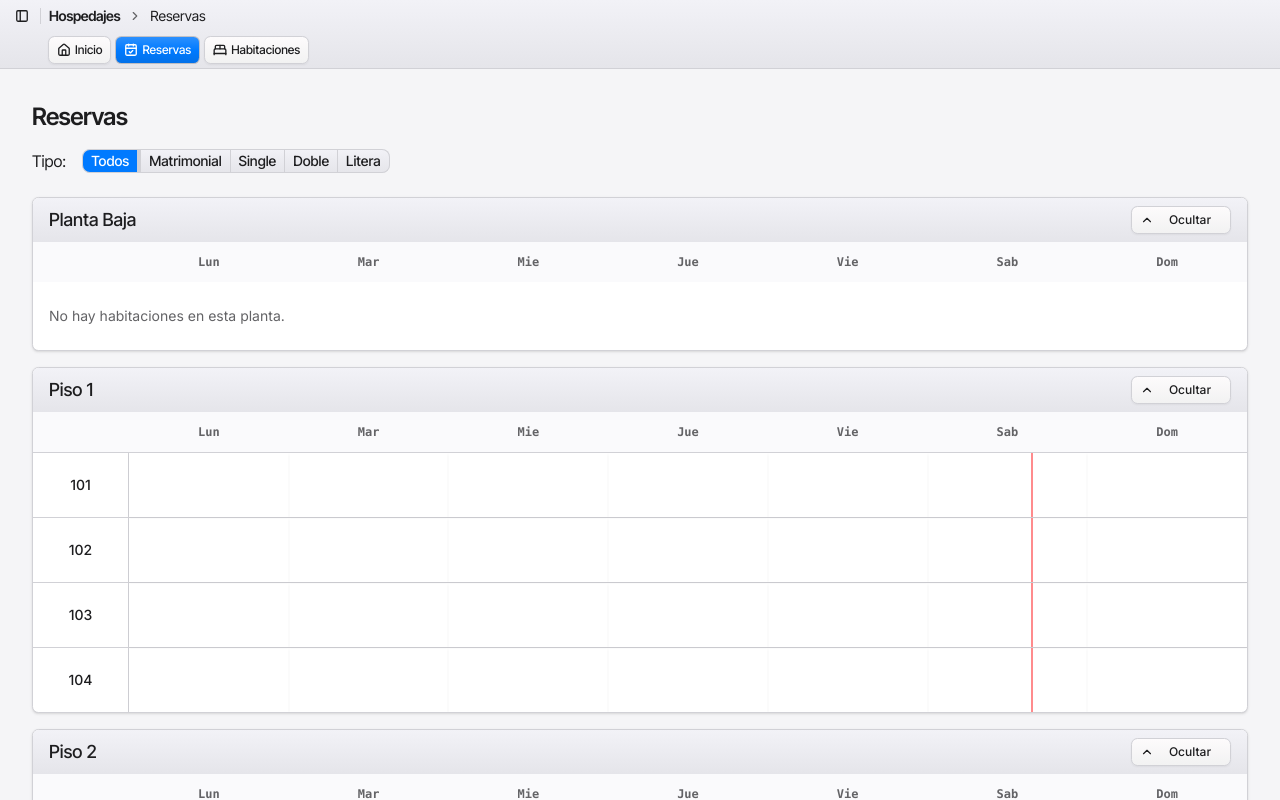
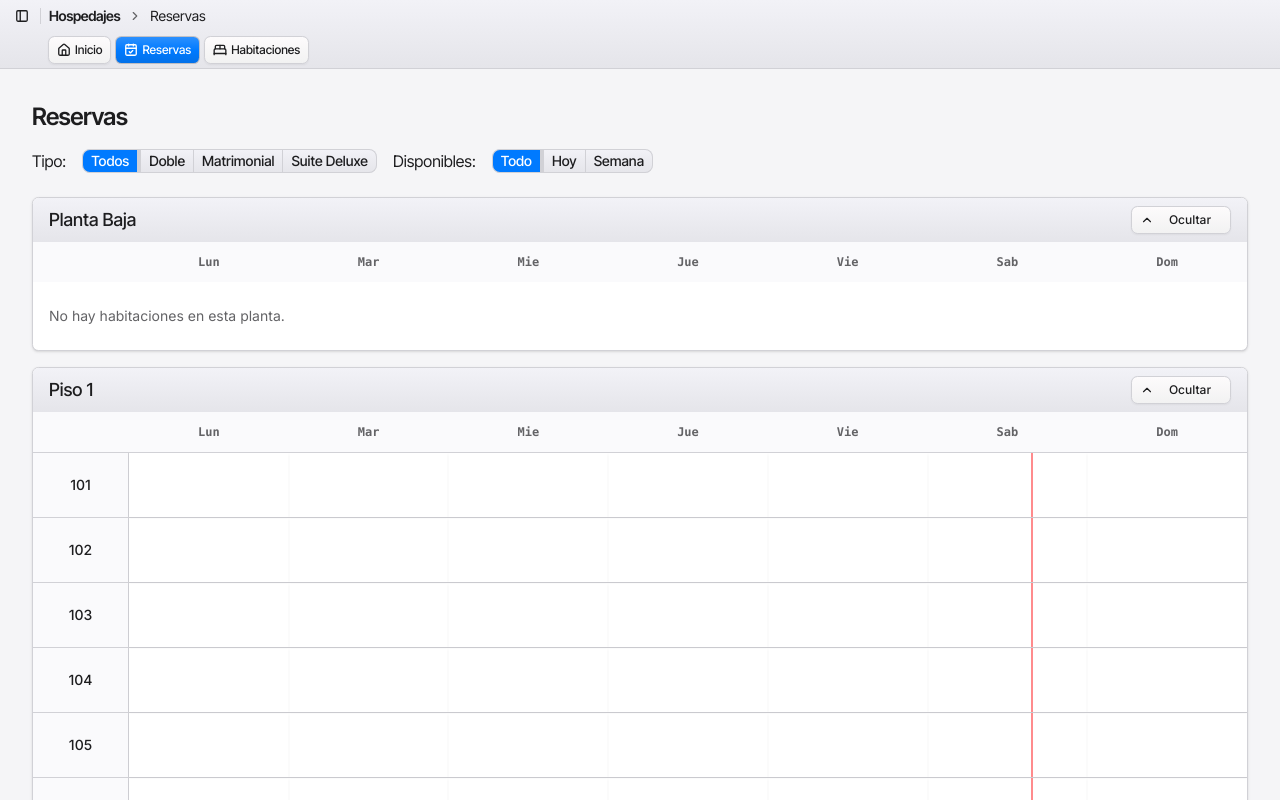
Before and after one commit to Araozu/hospedaje-electric-boogaloo, a React (Vite) app: page /reservas in a window 1280 px wide. Shown: the top 800 px of the page. Built offline with nearby package versions, Linux system fonts and the light colour scheme.

Commit message:
small UI improvements

```diff
--- a/src/components/reservas/reservas-page.tsx
+++ b/src/components/reservas/reservas-page.tsx
@@ -16,6 +16,12 @@ export function Reservas() {
 				{ name: "102" },
 				{ name: "103" },
 				{ name: "104" },
+				{ name: "105" },
+				{ name: "106" },
+				{ name: "108" },
+				{ name: "110" },
+				{ name: "111" },
+				{ name: "115" },
 			],
 		},
 		{
@@ -41,10 +47,18 @@ export function Reservas() {
 				<FilterContainer
 					allText="Todos"
 					options={[
+						{ label: "doble", text: "Doble" },
 						{ label: "matrimonial", text: "Matrimonial" },
-						{ label: "single", text: "Single" },
-						{ label: "doble", text: "Doble" },
-						{ label: "litera", text: "Litera" },
+						{ label: "deluxe", text: "Suite Deluxe" },
+					]}
+				/>
+
+				<span className="font-heading">Disponibles:</span>
+				<FilterContainer
+					allText="Todo"
+					options={[
+						{ label: "now", text: "Hoy" },
+						{ label: "week", text: "Semana" },
 					]}
 				/>
 			</div>
--- a/src/components/reservas/room-view.tsx
+++ b/src/components/reservas/room-view.tsx
@@ -17,7 +17,7 @@ export function RoomView({
 		<div className="grid grid-cols-[6rem_repeat(7,minmax(2.5rem,1fr))] border-t group">
 			<div
 				className="flex items-center justify-center px-1 text-sm font-medium
-				border-r group-hover:bg-accent/50 transition-colors"
+				border-r bg-muted/40 group-hover:bg-accent/50 transition-colors"
 			>
 				{room.name}
 			</div>
```
